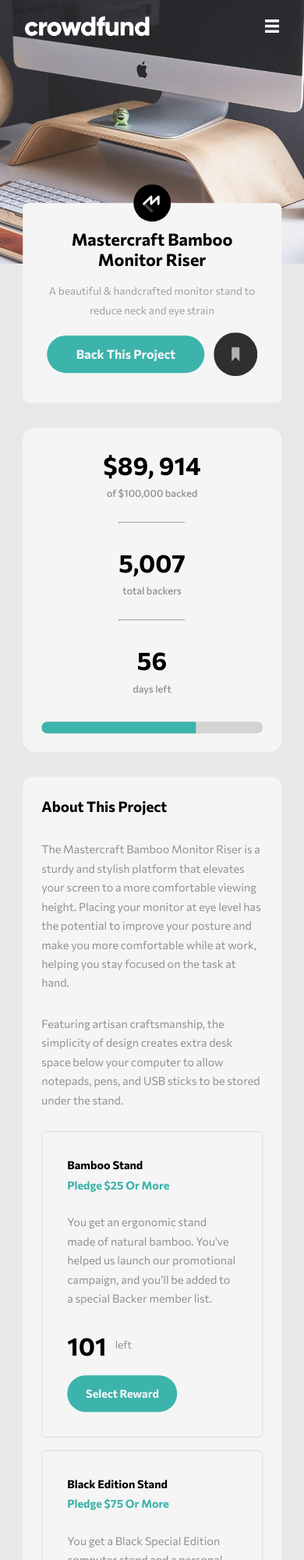
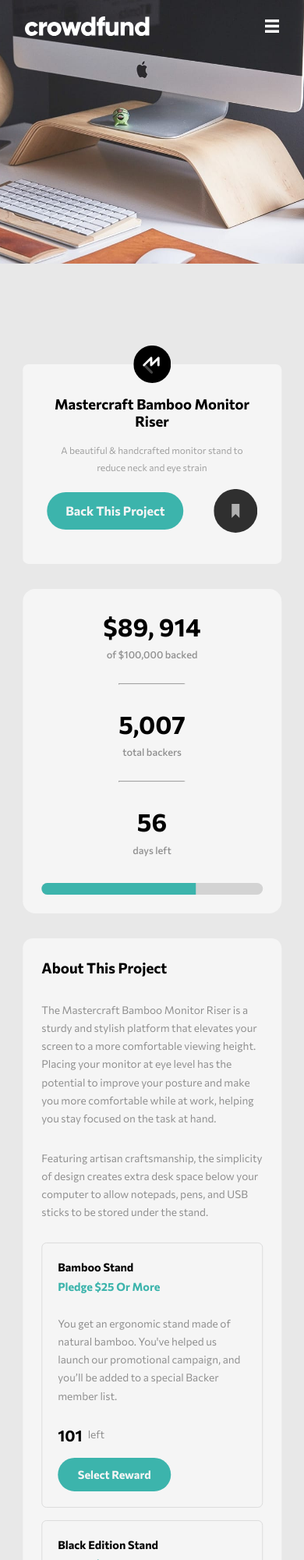
Before and after one commit to Kumaravel187/frontendmentor-crowdfunding-product-page, a plain HTML site: page index.html in a window 390 px wide. Shown: the top 2000 px of the page at 78% size. Drawn offline with Linux system fonts and the light colour scheme.

Commit message:
Changed sizing for mobile view

```diff
--- a/styles/_main.scss
+++ b/styles/_main.scss
@@ -55,7 +55,7 @@ body {
       align-items: self-start;
       position: absolute;
       border: 1px solid white;
-      top: 52%;
+      top: 62%;
       left: 50%;
       transform: translate(-50%, -50%);
       width: 90%;
@@ -71,7 +71,7 @@ body {
         text-transform: capitalize;
         border-bottom: 0.03em solid grey;
         width: 100%;
-        font-size: 1.05rem;
+        font-size: 0.9rem; //size related
         padding: 1.5em 1em;
         font-weight: 700;
         cursor: pointer;
@@ -91,7 +91,7 @@ body {
     z-index: 1;
     position: absolute;
     // border: 1px solid red;
-    top: 92rem;
+    top: 98rem; // size related
     left: 50%;
 
     transform: translate(-50%, -50%);
@@ -124,7 +124,7 @@ body {
         }
 
         .heading {
-          font-size: 1.35rem;
+          font-size: 1.15rem; // size related
           text-transform: capitalize;
           line-height: 1.2;
           font-weight: bold;
@@ -132,7 +132,7 @@ body {
         }
 
         .description {
-          font-size: 0.85rem;
+          font-size: 0.75rem; // size related
           color: #a0a0a0;
           line-height: 1.8;
           width: 90%;
@@ -151,7 +151,7 @@ body {
           .project {
             background-color: $Moderate-cyan;
             text-decoration: none;
-            width: 75%;
+            width: 65%; // size related
             height: 3em;
             display: flex;
             align-items: center;
@@ -238,7 +238,7 @@ body {
         .description {
           color: #909090;
           line-height: 1.7;
-          font-size: 0.9rem;
+          font-size: 0.85rem; // size related
           font-weight: 300;
         }
 
@@ -250,7 +250,7 @@ body {
 
           .grid-item {
             border: 1px solid #dcdcdc;
-            padding: 2em;
+            padding: 1.25em;
             display: flex;
             flex-direction: column;
             gap: 1.5em;
@@ -261,7 +261,7 @@ body {
               flex-direction: column;
 
               font-weight: 700;
-              font-size: 0.9rem;
+              font-size: 0.9rem; // size related
             }
 
             &__top {
@@ -286,7 +286,7 @@ body {
             &__bottom {
               .black {
                 display: flex;
-                font-size: 2rem;
+                font-size: 1.25rem; // size related
                 align-items: center;
                 gap: 0.35em;
                 .block {
@@ -299,14 +299,14 @@ body {
               a {
                 text-decoration: none;
                 background-color: $Moderate-cyan;
-                width: 65%;
+                width: 60%; // size related
                 background-color: $Moderate-cyan;
                 // padding-bottom: 0.25em;
                 display: flex;
                 justify-content: center;
                 align-items: center;
                 border-radius: 1.75em;
-                height: 3.25em;
+                height: 3em;
                 color: whitesmoke;
                 text-transform: capitalize;
                 cursor: pointer;
```
Also changed, not shown: styles/styles.css, 1 other file.
